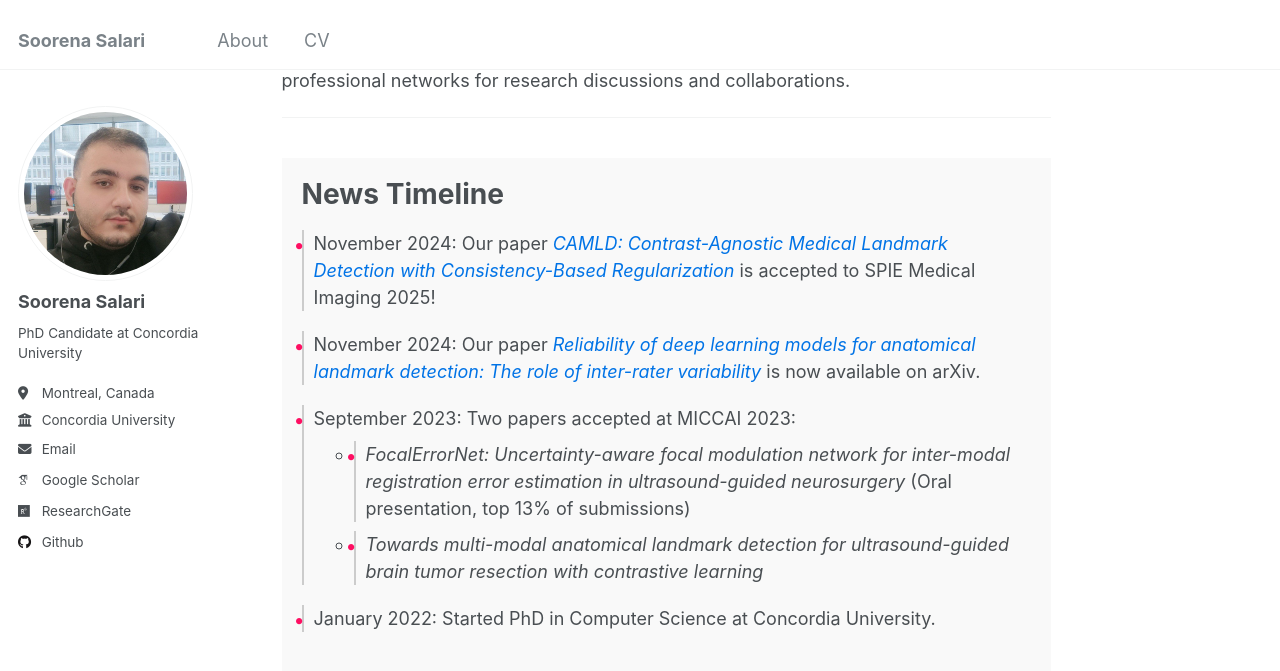
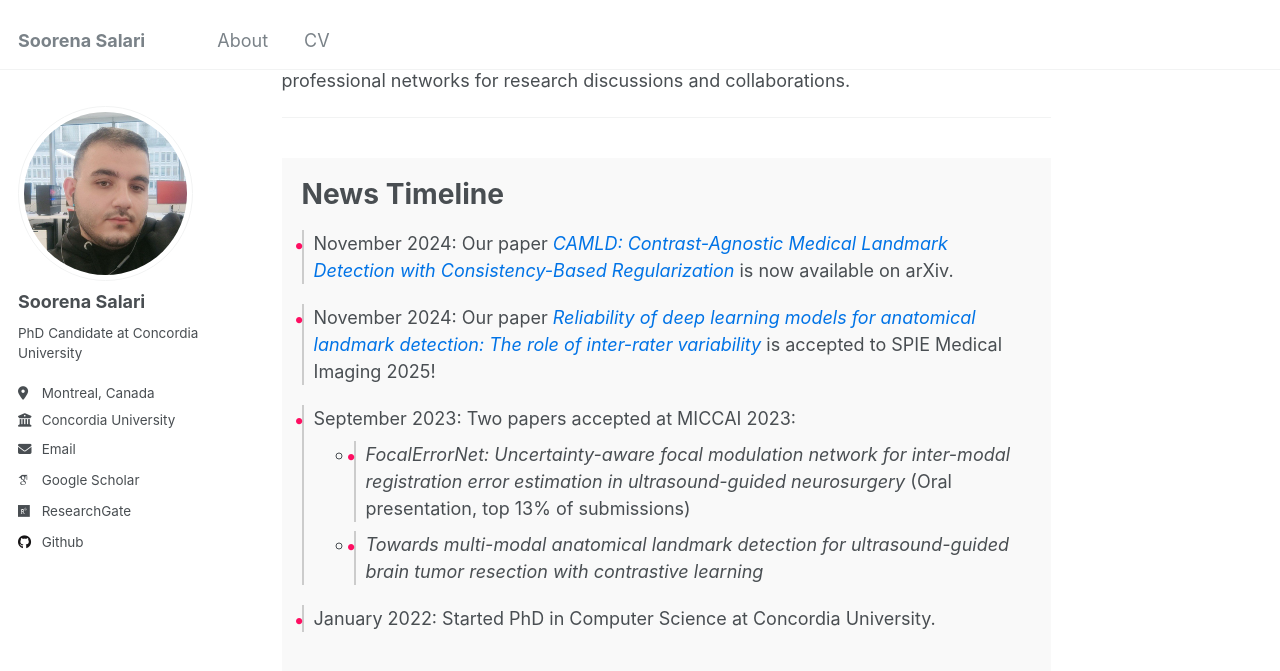
Before and after one commit to soorenasalari/soorenasalari.github.io, a Jekyll site: the page built from _pages/about.md, in a window 1280 px wide and 900 px high, scrolled down 470 px. Shown: the top 671 px of the window. Built offline with Jekyll 4.4.1, drawn with Linux system fonts in a browser that asks for light colours; some web fonts are replaced.

Commit message:
Update about.md
Signed-off-by: Soorena Salari <73616711+soorenasalari@users.noreply.github.com>

```diff
--- a/_pages/about.md
+++ b/_pages/about.md
@@ -40,10 +40,10 @@ Feel free to reach out via email at soorena.salari374@gmail.com or connect with
   <h1>News Timeline</h1>
   <ul class="timeline" style="list-style: none; padding: 0;">
     <li style="margin-bottom: 20px;">
-      November 2024: Our paper <a href="https://arxiv.org/abs/2411.17845" style="color: #0073e6; text-decoration: none;"><em>CAMLD: Contrast-Agnostic Medical Landmark Detection with Consistency-Based Regularization</em></a> is accepted to SPIE Medical Imaging 2025!
+      November 2024: Our paper <a href="https://arxiv.org/abs/2411.17845" style="color: #0073e6; text-decoration: none;"><em>CAMLD: Contrast-Agnostic Medical Landmark Detection with Consistency-Based Regularization</em></a> is now available on arXiv.
     </li>
     <li style="margin-bottom: 20px;">
-    November 2024: Our paper <a href="https://arxiv.org/abs/2411.17845" style="color: #0073e6; text-decoration: none;"><em>Reliability of deep learning models for anatomical landmark detection: The role of inter-rater variability</em></a> is now available on arXiv.
+    November 2024: Our paper <a href="https://arxiv.org/abs/2411.17845" style="color: #0073e6; text-decoration: none;"><em>Reliability of deep learning models for anatomical landmark detection: The role of inter-rater variability</em></a> is accepted to SPIE Medical Imaging 2025!
     </li>
     <li style="margin-bottom: 20px;">
       September 2023: Two papers accepted at MICCAI 2023:
```
